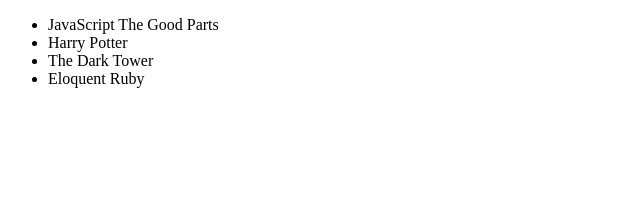
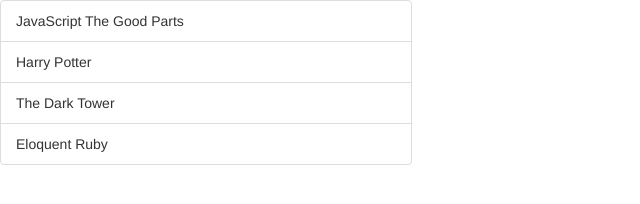
Before and after one commit to Praffulsingh9/redux-app, a React app: page / in a window 1280 px wide. Shown: the whole page, without its empty margins (0-640 px from the left). Built offline with nearby package versions, Linux system fonts and the light colour scheme.

Commit message:
Action and action creators were added

```diff
--- a/package.json
+++ b/package.json
@@ -4,6 +4,7 @@
   "private": true,
   "dependencies": {
     "react": "^16.5.2",
+    "react-bootstrap": "^0.32.4",
     "react-dom": "^16.5.2",
     "react-redux": "^5.0.7",
     "react-scripts": "2.0.5",
--- a/public/index.html
+++ b/public/index.html
@@ -19,6 +19,7 @@
       work correctly both with client-side routing and a non-root public URL.
       Learn how to configure a non-root public URL by running `npm run build`.
     -->
+    <link rel="stylesheet" href="https://maxcdn.bootstrapcdn.com/bootstrap/3.3.7/css/bootstrap.min.css" integrity="sha384-BVYiiSIFeK1dGmJRAkycuHAHRg32OmUcww7on3RYdg4Va+PmSTsz/K68vbdEjh4u" crossorigin="anonymous">
     <title>BooksView</title>
   </head>
   <body>
--- a/src/actions/index.js
+++ b/src/actions/index.js
@@ -0,0 +1,6 @@
+export const selectBook = (book) => {
+    return {
+        type:"BOOK_SELECTED",
+        payload:book
+    }
+}
--- a/src/containers/book_list.js
+++ b/src/containers/book_list.js
@@ -1,12 +1,16 @@
 import React, { Component } from 'react';
 import {connect} from 'react-redux';
+import {selectBook} from '../actions/index';
+import {bindActionCreators} from 'redux';
 
 class BookList extends Component {
 
     renderList = () => {
        return this.props.books.map(book=>{
            return (
-               <li key={book.title} className="list-group-item">{book.title}</li>
+               <li key={book.title}
+               onClick={()=>this.props.selectBook(book)}
+               className="list-group-item">{book.title}</li>
            )
        })
     }
@@ -27,4 +31,8 @@
     }
 }
 
-export default connect(mapStateToProps,null)(BookList);
+const mapDispatchToProps = (dispatch) => {
+    return bindActionCreators({selectBook:selectBook},dispatch)
+}
+
+export default connect(mapStateToProps,mapDispatchToProps)(BookList);
```
Also changed, not shown: 1 other file.
